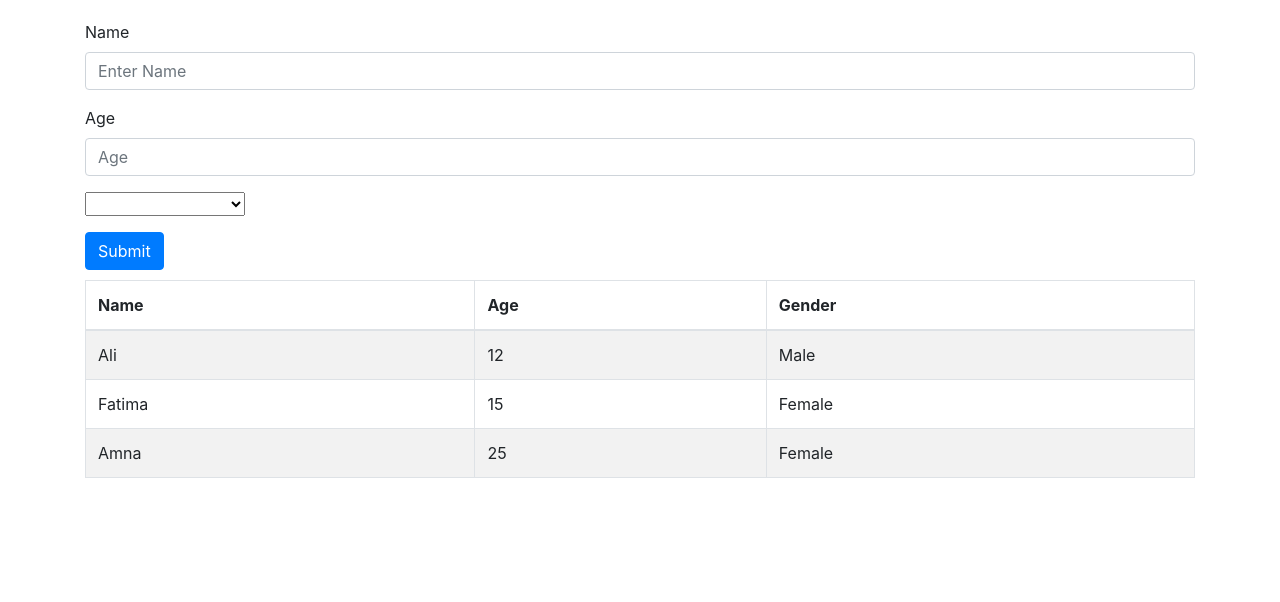
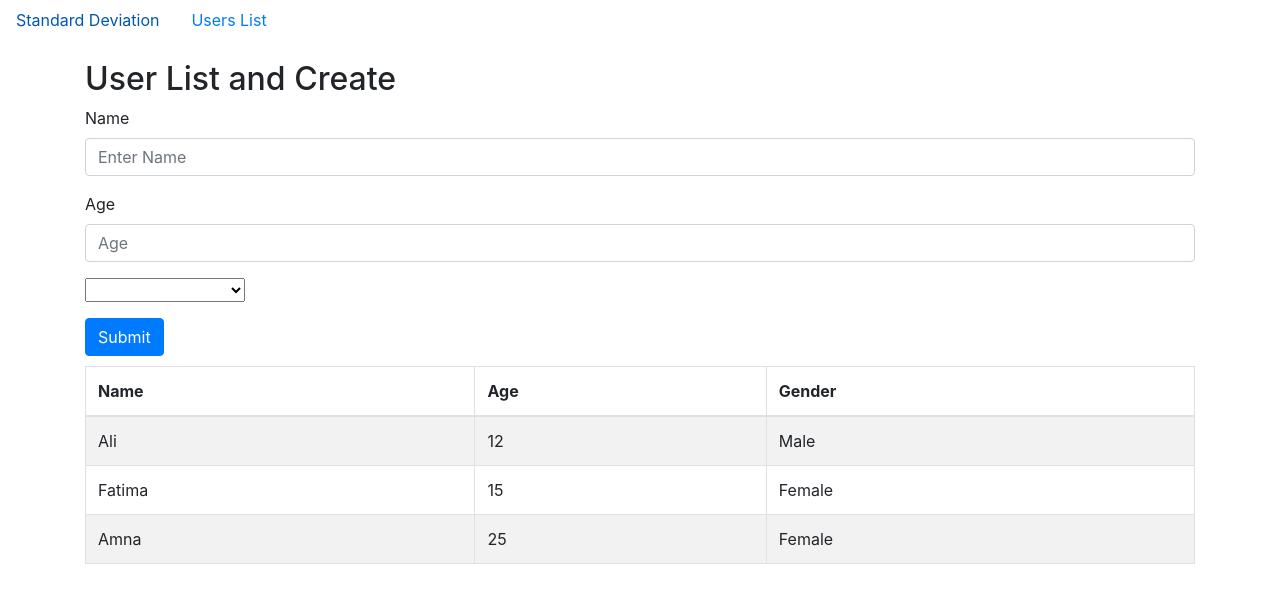
Before and after one commit to Naveed1842/mobile-live-assignment, an Angular app: page / in a window 1280 px wide. Shown: the top 602 px of the page. Built offline with nearby package versions, Linux system fonts and the light colour scheme.

Commit message:
navigation added for sepration

```diff
--- a/src/app/app-routing.module.ts
+++ b/src/app/app-routing.module.ts
@@ -1,10 +1,19 @@
 import { NgModule } from '@angular/core';
 import { RouterModule, Routes } from '@angular/router';
+import { CalculateStandardDeviationComponent } from './calculate-standard-deviation/calculate-standard-deviation.component';
 
-const routes: Routes = [];
-
+const routes: Routes = [
+  {
+    path: 'calc-standard-deviation',
+    component: CalculateStandardDeviationComponent,
+  },
+  {
+    path: 'user',
+    loadChildren: () => import('./user/user.module').then((m) => m.UserModule),
+  },
+];
 @NgModule({
   imports: [RouterModule.forRoot(routes)],
-  exports: [RouterModule]
+  exports: [RouterModule],
 })
-export class AppRoutingModule { }
+export class AppRoutingModule {}
--- a/src/app/app.component.html
+++ b/src/app/app.component.html
@@ -1,4 +1,15 @@
+<ul class="nav">
+  <li class="nav-item">
+    <a
+      class="nav-link active"
+      aria-current="page"
+      routerLink="/calc-standard-deviation"
+      >Standard Deviation</a
+    >
+  </li>
+  <li class="nav-item">
+    <a class="nav-link" routerLink="/user">Users List</a>
+  </li>
+</ul>
+
 <router-outlet></router-outlet>
-<div class="center">
-  <user-list></user-list>
-</div>
--- a/src/app/app.module.ts
+++ b/src/app/app.module.ts
@@ -4,10 +4,12 @@ import { BrowserModule } from '@angular/platform-browser';
 import { AppRoutingModule } from './app-routing.module';
 import { AppComponent } from './app.component';
 import { UserModule } from './user/user.module';
+import { CalculateStandardDeviationComponent } from './calculate-standard-deviation/calculate-standard-deviation.component';
 
 @NgModule({
   declarations: [
-    AppComponent
+    AppComponent,
+    CalculateStandardDeviationComponent
   ],
   imports: [
     BrowserModule,
--- /dev/null
+++ b/src/app/calculate-standard-deviation/calculate-standard-deviation.component.html
@@ -0,0 +1 @@
+<p>calculate-standard-deviation works!</p>
--- /dev/null
+++ b/src/app/calculate-standard-deviation/calculate-standard-deviation.component.ts
@@ -0,0 +1,15 @@
+import { Component, OnInit } from '@angular/core';
+
+@Component({
+  selector: 'app-calculate-standard-deviation',
+  templateUrl: './calculate-standard-deviation.component.html',
+  styleUrls: ['./calculate-standard-deviation.component.css']
+})
+export class CalculateStandardDeviationComponent implements OnInit {
+
+  constructor() { }
+
+  ngOnInit(): void {
+  }
+
+}
--- a/src/app/user/user-create/user-create.component.html
+++ b/src/app/user/user-create/user-create.component.html
@@ -1,4 +1,5 @@
 <div class="container">
+  <h2>User List and Create</h2>
   <form [formGroup]="form" (ngSubmit)="onSubmit()" novalidate>
     <div class="form-group">
       <label for="exampleInputEmail1">Name</label>
```
Also changed, not shown: src/app/user/user.module.ts (+10 -14 lines), src/app/calculate-standard-deviation/calculate-standard-deviation.component.css (added), 1 other file (tests, documents, lock files or other folders).
